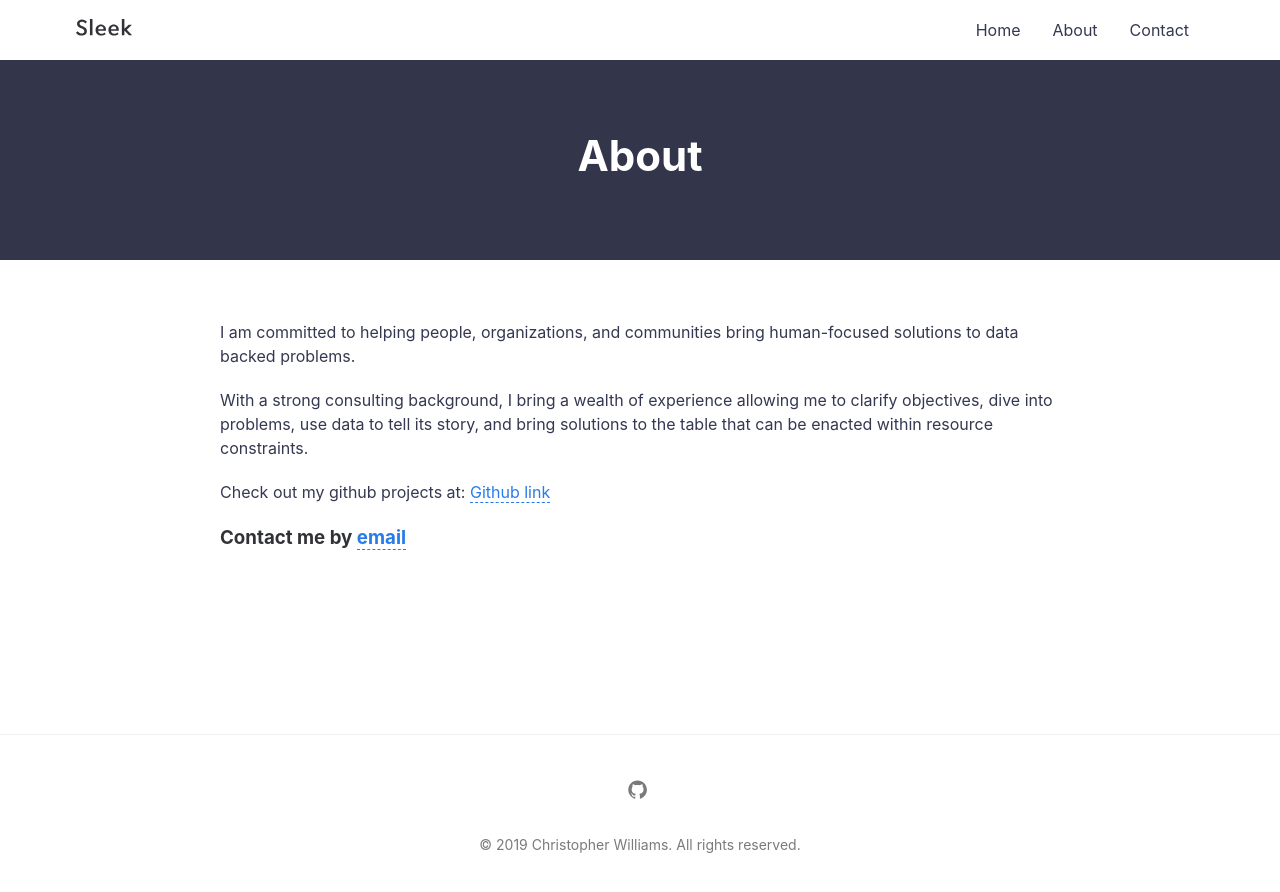
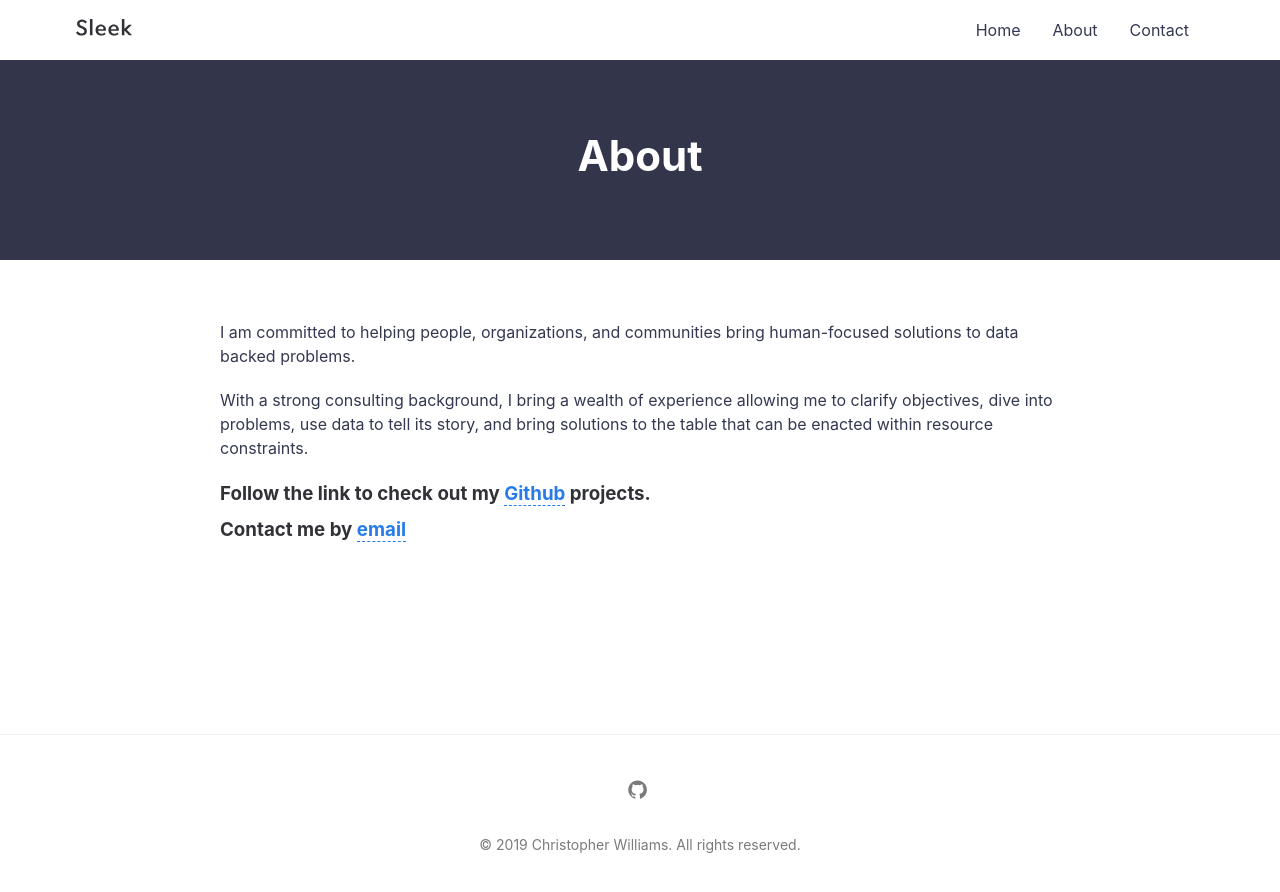
Before and after one commit to cdubbs512/cdubbs512.github.io, a Jekyll site: the page built from about.md, in a window 1280 px wide. Shown: the top 892 px of the page. Built offline with Jekyll 4.4.1, drawn with Linux system fonts in a browser that asks for light colours.

Commit message:
Update about.md

```diff
--- a/about.md
+++ b/about.md
@@ -8,7 +8,6 @@ I am committed to helping people, organizations, and communities bring human-foc
 
 With a strong consulting background, I bring a wealth of experience allowing me to clarify objectives, dive into problems, use data to tell its story, and bring solutions to the table that can be enacted within resource constraints.
 
-Check out my github projects at:
-[Github link](https://github.com/cdubbs512)
+### Follow the link to check out my [Github](https://github.com/cdubbs512) projects.
 
 ### Contact me by [email](christopher@christopherwilliams.us)
```
